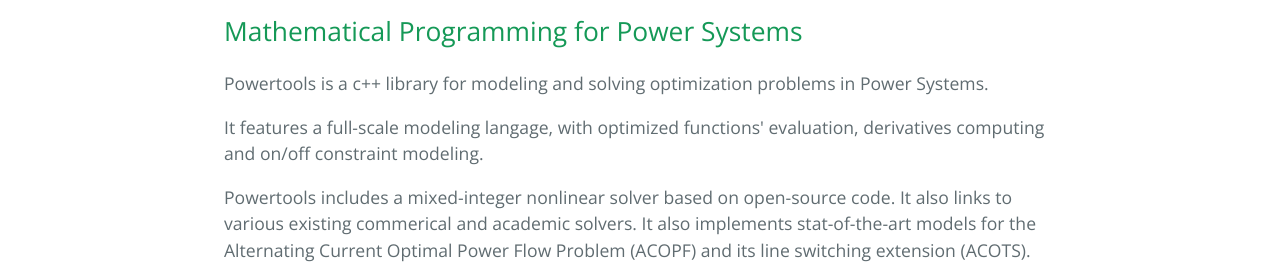
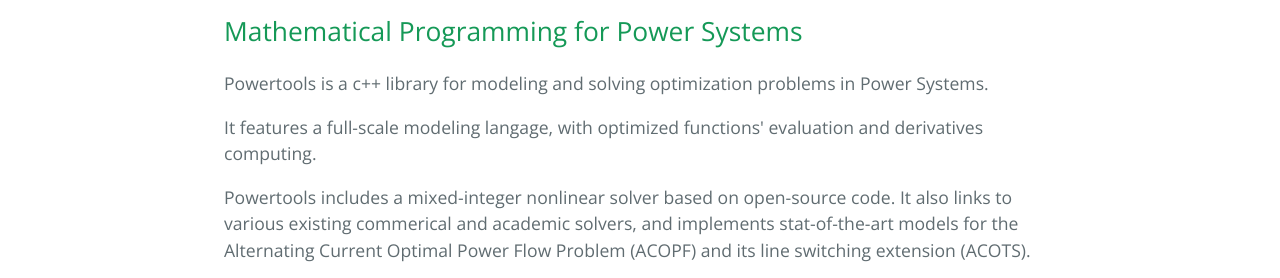
Before and after one commit to hhijazi/PowerTools, a plain HTML site: page index.html in a window 1280 px wide. Shown: the part 487-765 px from the top of the page. Drawn offline with nearby package versions, Linux system fonts and the light colour scheme.

Commit message:
Update index.html

```diff
--- a/index.html
+++ b/index.html
@@ -26,8 +26,9 @@
 <a id="mathematical-programming-for-power-systems" class="anchor" href="#mathematical-programming-for-power-systems" aria-hidden="true"><span aria-hidden="true" class="octicon octicon-link"></span></a>Mathematical Programming for Power Systems</h2>
 
 <p>Powertools is a c++ library for modeling and solving optimization problems in Power Systems.</p>
-<p>It features a full-scale modeling langage, with optimized functions' evaluation, derivatives computing and on/off constraint modeling.</p>
-<p>Powertools includes a mixed-integer nonlinear solver based on open-source code. It also links to various existing commerical and academic solvers. It also implements stat-of-the-art models for the Alternating Current Optimal Power Flow Problem (ACOPF) and its line switching extension (ACOTS).</p>
+<p>It features a full-scale modeling langage, with optimized functions' evaluation and derivatives computing.</p>
+<p>Powertools includes a mixed-integer nonlinear solver based on open-source code. It also links to various existing commerical and academic solvers, and implements stat-of-the-art models for the Alternating Current Optimal Power Flow Problem (ACOPF) and its line switching extension (ACOTS).</p>
+<p>Advanced optimization techniques include automatic smart on/off constraint modeling, functions' convexification and bounds propagation.</p>
 
 <p style="text-align:center">---------------------------------------------</p>
 <p>Created by Hassan Hijazi on 18 September 2015</p>
```
